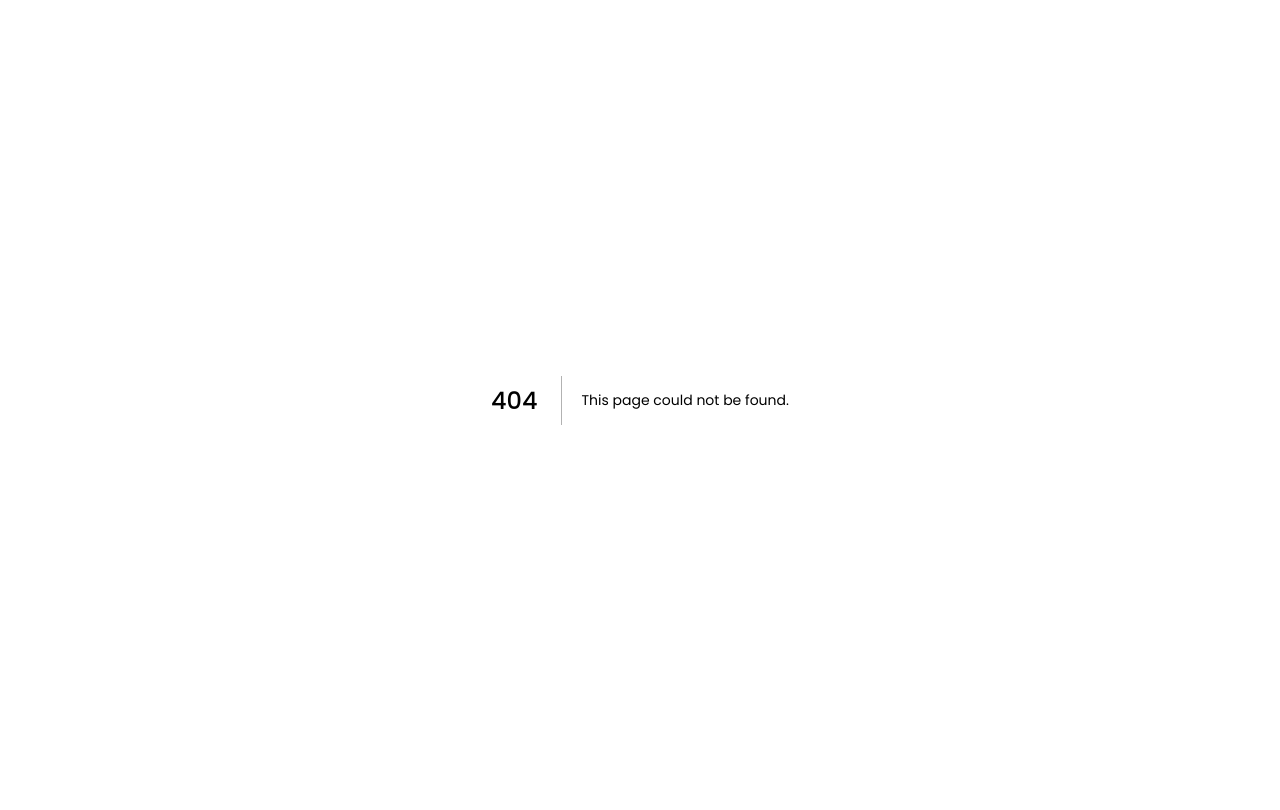
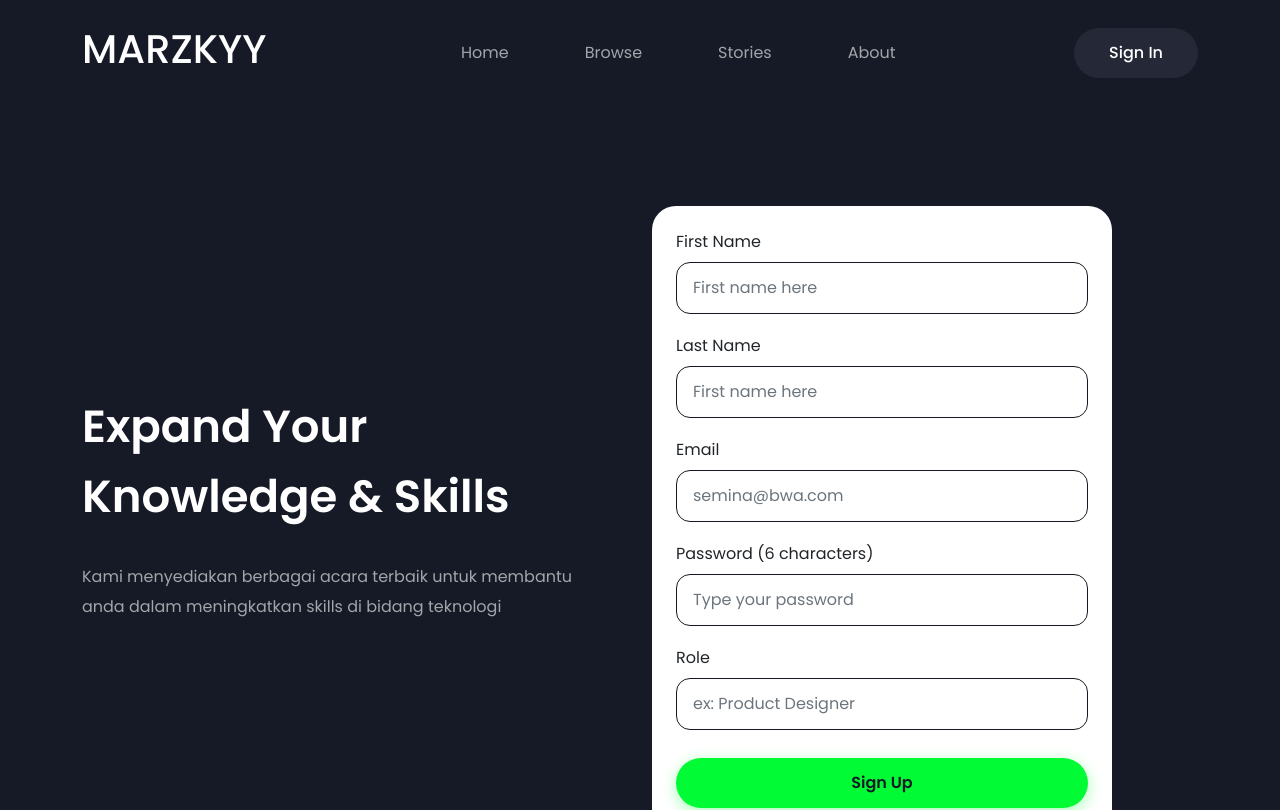
Before and after one commit to amarNrddn/lendingpage-penjualan-tiket, a Next.js app: page /signup in a window 1280 px wide. Before the commit this address had no page. Shown: the top 810 px of the page. Built offline with nearby package versions, Linux system fonts and the light colour scheme.

Commit message:
create: signUp

```diff
--- a/components/FormSignin/index.js
+++ b/components/FormSignin/index.js
@@ -18,8 +18,8 @@
     };
 
     const handleSubmit = async () => {
-        const res = await postData('/api/v1/auth/signin', form);
-
+        const res = await postData('/api/v1/auth/sigin', form);
+        console.log(res)
         toast.success('berhasil signin', {
             position: 'top-right',
             autoClose: 5000,
--- /dev/null
+++ b/components/FormSignup/index.js
@@ -0,0 +1,130 @@
+import Link from 'next/link';
+import React, { useState } from 'react';
+import Button from '../Button';
+import TextInput from '../TextInput';
+import { useRouter } from 'next/router';
+import { postData, putData } from '../../utils/fetchData';
+import { toast } from 'react-toastify';
+
+export default function FormSignin() {
+    const router = useRouter();
+    const { keyword } = router.query;
+    const [otp, setOtp] = useState('');
+    const [form, setForm] = useState({
+        email: '',
+        password: '',
+        firstName: '',
+        lastName: '',
+        role: '',
+    });
+
+    const handleChange = (e) => {
+        setForm({ ...form, [e.target.name]: e.target.value });
+    };
+
+    const handleSubmit = async () => {
+        if (keyword === 'otp') {
+            putData('api/v1/active', {
+                otp: otp,
+                email: form.email,
+            }).then((res) => {
+                if (res.data) {
+                    toast.success('berhasil aktipkan akun', {
+                        position: 'top-right',
+                        autoClose: 5000,
+                        hideProgressBar: false,
+                        closeOnClick: true,
+                        pauseOnHover: true,
+                        draggable: true,
+                        progress: undefined,
+                    });
+                    router.push('/signin');
+                }
+            });
+        } else {
+            postData('api/v1/auth/signup', form).then((res) => {
+                if (res.data) {
+                    toast.success('berhasil signup', {
+                        position: 'top-right',
+                        autoClose: 5000,
+                        hideProgressBar: false,
+                        closeOnClick: true,
+                        pauseOnHover: true,
+                        draggable: true,
+                        progress: undefined,
+                    });
+                    router.push({ pathname: '/signup', query: { keyword: 'otp' } });
+                }
+            });
+        }
+    };
+
+    return (
+        <form className='form-login d-flex flex-column mt-4 mt-md-0'>
+            {keyword === 'otp' ? (
+                <TextInput
+                    label={'otp'}
+                    type={'text'}
+                    value={otp}
+                    name='otp'
+                    placeholder='Enter opt here'
+                    onChange={(e) => {
+                        setOtp(e.target.value);
+                    }}
+                />
+            ) : (
+                <>
+                    <TextInput
+                        label={'First Name'}
+                        type={'text'}
+                        value={form.firstName}
+                        name='firstName'
+                        placeholder='First name here'
+                        onChange={handleChange}
+                    />
+                    <TextInput
+                        label={'Last Name'}
+                        type={'text'}
+                        name='lastName'
+                        value={form.lastName}
+                        placeholder='First name here'
+                        onChange={handleChange}
+                    />
+
+                    <TextInput
+                        label={'Email'}
+                        type={'email'}
+                        name='email'
+                        value={form.email}
+                        placeholder={'semina@bwa.com'}
+                        onChange={handleChange}
+                    />
+
+                    <TextInput
+                        label={'Password (6 characters)'}
+                        type={'password'}
+                        value={form.password}
+                        name='password'
+                        placeholder='Type your password'
+                        onChange={handleChange}
+                    />
+
+                    <TextInput
+                        label={'Role'}
+                        type={'text'}
+                        value={form.role}
+                        name='role'
+                        placeholder='ex: Product Designer'
+                        onChange={handleChange}
+                    />
+                </>
+            )}
+
+            <div className='d-grid mt-2'>
+                <Button variant={'btn-green'} action={() => handleSubmit()}>
+                    {keyword === 'code' ? 'Verification' : 'Sign Up'}
+                </Button>
+            </div>
+        </form>
+    );
+}
--- /dev/null
+++ b/pages/signup.js
@@ -0,0 +1,63 @@
+import Head from 'next/head';
+import Brand from '../components/Brand';
+import Navbar from '../components/Navbar';
+import FormSignup from '../components/FormSignup';
+import { useRouter } from 'next/router';
+import TextInput from '../components/TextInput';
+import Button from '../components/Button';
+
+export default function Signin() {
+    return (
+        <>
+            <Head>
+                <title>Semina || Signup</title>
+                <meta name='description' content='Generated by create next app' />
+                <link rel='icon' href='/favicon.ico' />
+            </Head>
+
+            <section className='bg-navy'>
+                <Navbar />
+            </section>
+
+            <section className='login header bg-navy'>
+                <div className='container'>
+                    <div className='row row-cols-md-12 row-cols-1 d-flex justify-content-center align-items-center hero'>
+                        <div className='col-md-6'>
+                            <div className='hero-headline text-start'>
+                                Expand Your <br className='d-none d-md-block' />
+                                Knowledge & Skills
+                            </div>
+                            <p className='hero-paragraph text-start'>
+                                Kami menyediakan berbagai acara terbaik untuk membantu{' '}
+                                <br className='d-none d-lg-block' />
+                                anda dalam meningkatkan skills di bidang teknologi
+                            </p>
+                        </div>
+                        <div className='col-md-6'>
+                            <FormSignup />
+                        </div>
+                    </div>
+                </div>
+            </section>
+
+            <Brand className='pt-0 bg-navy' />
+        </>
+    );
+}
+
+export async function getServerSideProps(context) {
+    const { token } = context.req.cookies;
+
+    if (token) {
+        return {
+            redirect: {
+                destination: '/',
+                permanent: false,
+            },
+        };
+    }
+
+    return {
+        props: {},
+    };
+}
--- a/utils/fetchData.js
+++ b/utils/fetchData.js
@@ -10,7 +10,7 @@
     });
 }
 
-export const postData = async (token, payload, url) => {
+export const postData = async (url, payload, token) => {
     return await axios.post(`${url}`, payload, {
         headers: {
             Authorization: `Bearer ${token}`,
```
Also changed, not shown: 1 other file (tests, documents, lock files or other folders).
